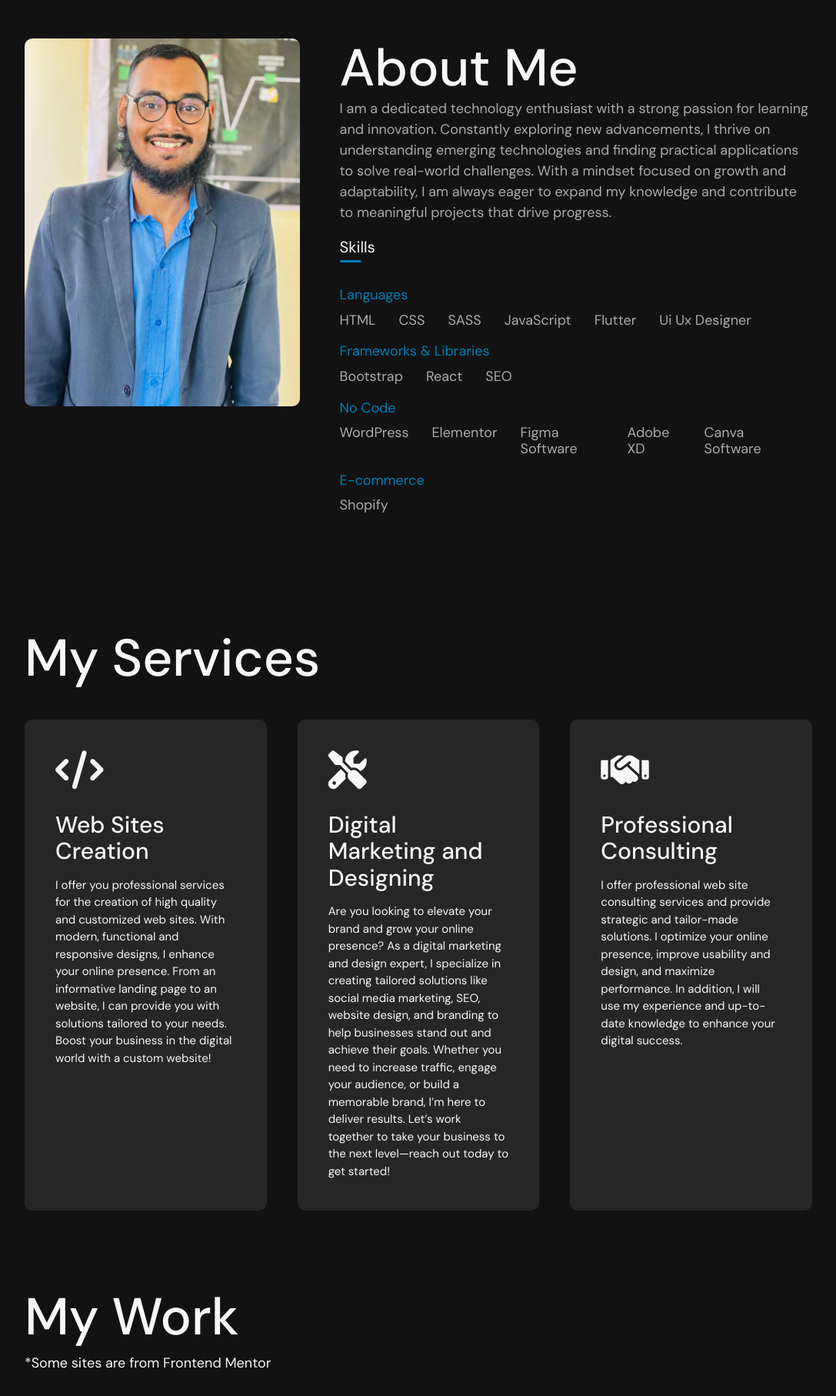
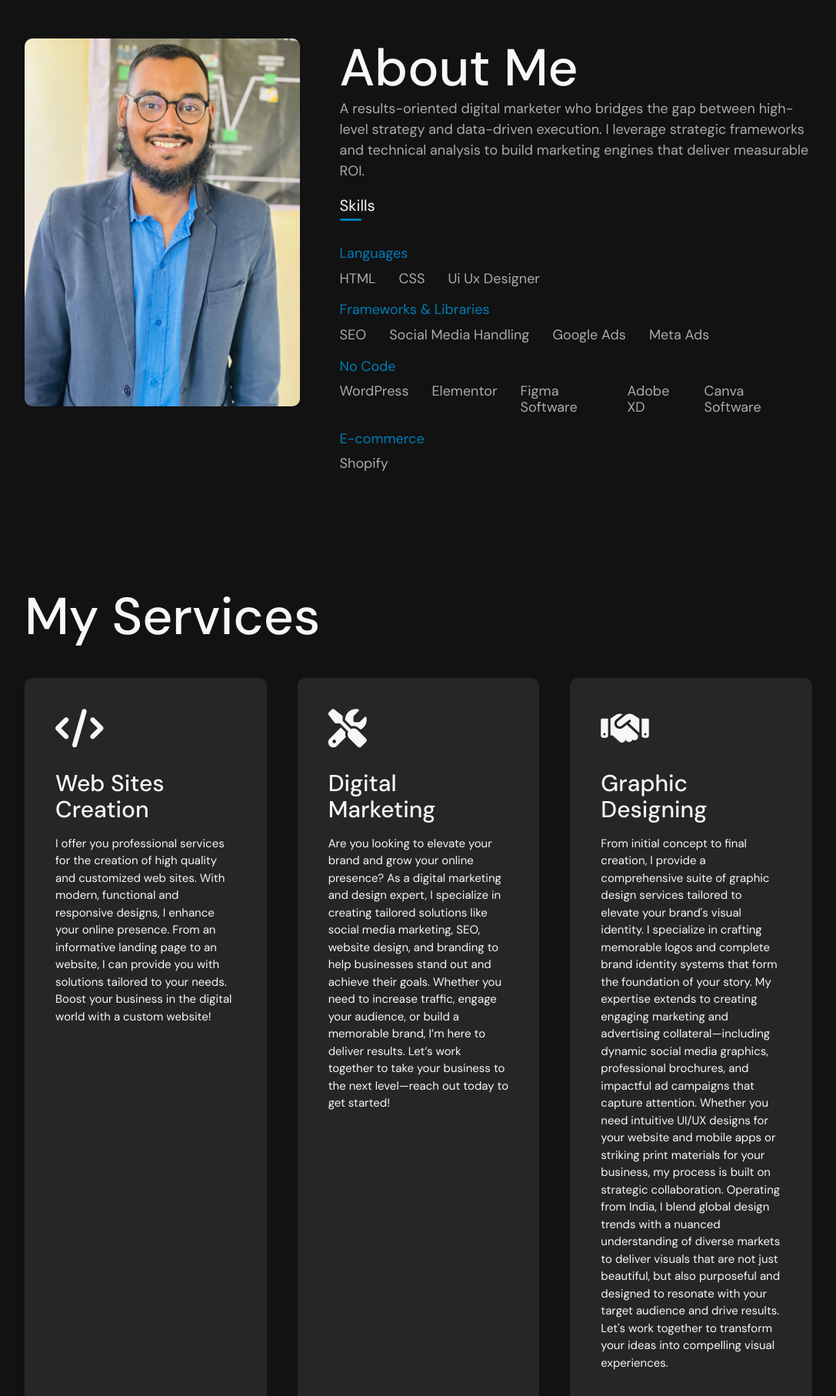
Before and after one commit to MohammedPiplod/portfolio--main, a plain HTML site: page index.html in a window 1280 px wide. Shown: the part 840-2654 px from the top of the page at 77% size, without its empty margins (96-1183 px from the left). Drawn offline with nearby package versions, Linux system fonts and the light colour scheme.

Commit message:
Update index.html

```diff
--- a/index.html
+++ b/index.html
@@ -136,7 +136,7 @@
 
 				<section class="header-text">
 					<div class="typed-container">
-						<div class="typed-out">Digital Marekter , Graphic Designer</div>
+						<div class="typed-out">Digital Marekter , Graphic Designer , UI/UX Designer</div>
 					</div>
 
 					<h2>
@@ -172,7 +172,7 @@
 							<h2 class="subtitle">About Me</h2>
 
 							<p class="about-paragraph">
-								I am a dedicated technology enthusiast with a strong passion for learning and innovation. Constantly exploring new advancements, I thrive on understanding emerging technologies and finding practical applications to solve real-world challenges. With a mindset focused on growth and adaptability, I am always eager to expand my knowledge and contribute to meaningful projects that drive progress.
+								A results-oriented digital marketer who bridges the gap between high-level strategy and data-driven execution. I leverage strategic frameworks and technical analysis to build marketing engines that deliver measurable ROI.
 							</p>
 
 
@@ -186,9 +186,6 @@
 								<ul>
 									<li>HTML</li>
 									<li>CSS</li>
-									<li>SASS</li>
-									<li>JavaScript</li>
-									<li>Flutter</li>
 									<li>Ui Ux Designer</li>
 								</ul>
 							</div>
@@ -196,9 +193,10 @@
 							<div class="tab-content">
 								<p class="blue">Frameworks & Libraries</p>
 								<ul>
-									<li>Bootstrap</li>
-									<li>React</li>
 									<li>SEO</li>
+									<li>Social Media Handling</li>
+									<li>Google Ads</li>
+									<li>Meta Ads</li>
 								</ul>
 							</div>
 
@@ -250,7 +248,7 @@
 							<i
 								class="fa-sharp fa-solid fa-screwdriver-wrench"
 							></i>
-							<h3>Digital Marketing and Designing</h3>
+							<h3>Digital Marketing </h3>
 							<p>
 								Are you looking to elevate your brand and grow your online presence? As a digital marketing and design expert, I specialize in creating tailored solutions like social media marketing, SEO, website design, and branding to help businesses stand out and achieve their goals. Whether you need to increase traffic, engage your audience, or build a memorable brand, I’m here to deliver results. Let’s work together to take your business to the next level—reach out today to get started!
 							</p>
@@ -258,15 +256,9 @@
 
 						<div>
 							<i class="fa-solid fa-handshake"></i>
-							<h3>Professional Consulting</h3>
+							<h3>Graphic Designing </h3>
 							<p>
-								I offer professional web site consulting
-								services and provide strategic and tailor-made
-								solutions. I optimize your online presence,
-								improve usability and design, and maximize
-								performance. In addition, I will use my
-								experience and up-to-date knowledge to enhance
-								your digital success.
+								From initial concept to final creation, I provide a comprehensive suite of graphic design services tailored to elevate your brand's visual identity. I specialize in crafting memorable logos and complete brand identity systems that form the foundation of your story. My expertise extends to creating engaging marketing and advertising collateral—including dynamic social media graphics, professional brochures, and impactful ad campaigns that capture attention. Whether you need intuitive UI/UX designs for your website and mobile apps or striking print materials for your business, my process is built on strategic collaboration. Operating from India, I blend global design trends with a nuanced understanding of diverse markets to deliver visuals that are not just beautiful, but also purposeful and designed to resonate with your target audience and drive results. Let's work together to transform your ideas into compelling visual experiences.
 							</p>
 						</div>
 					</div>
@@ -525,7 +517,7 @@
 							<ul class="social-icons">
 								<li>
 									<a
-										href="https://www.instagram.com/burhan_52_53_p?igsh=MWFyd294ZGFwNTE2ag=="
+										href="https://www.instagram.com/_mohammedp_?igsh=MWVtcDBhaDVzYTZwMw=="
 										target="_blank"
 										rel="noopener noreferrer"
 										aria-label="instagram"
@@ -535,7 +527,7 @@
 
 								<li>
 									<a
-										href="https://github.com/BURHANUDDINPIPLOD"
+										href="https://github.com/MohammedPiplod"
 										target="_blank"
 										rel="noopener noreferrer"
 										aria-label="github"
@@ -545,7 +537,7 @@
 
 								<li>
 									<a
-										href="https://www.linkedin.com/in/burhanuddin-piplodwala-65a1172b6"
+										href="https://www.linkedin.com/in/mohammed-piplodwala-499029355"
 										target="_blank"
 										rel="noopener noreferrer"
 										aria-label="linkedin"
@@ -555,7 +547,7 @@
 
 								<li>
 									<a
-										href="mailto:burhanpiplod786@gmail.com"
+										href="mailto:mohammedpiplod786@gmail.com"
 										aria-label="mail"
 										><i class="fa-solid fa-envelope"></i
 									></a>
@@ -603,7 +595,7 @@
 			<section class="copyright">
 				<p>&copy; All rights reserved</p>
 				<p>
-					Made with <i class="fa-solid fa-heart fa-beat"></i> by Burhanuddin Piplod
+					Made with <i class="fa-solid fa-heart fa-beat"></i> by Mohammed Piplod
 				</p>
 			</section>
 		</footer>
```
